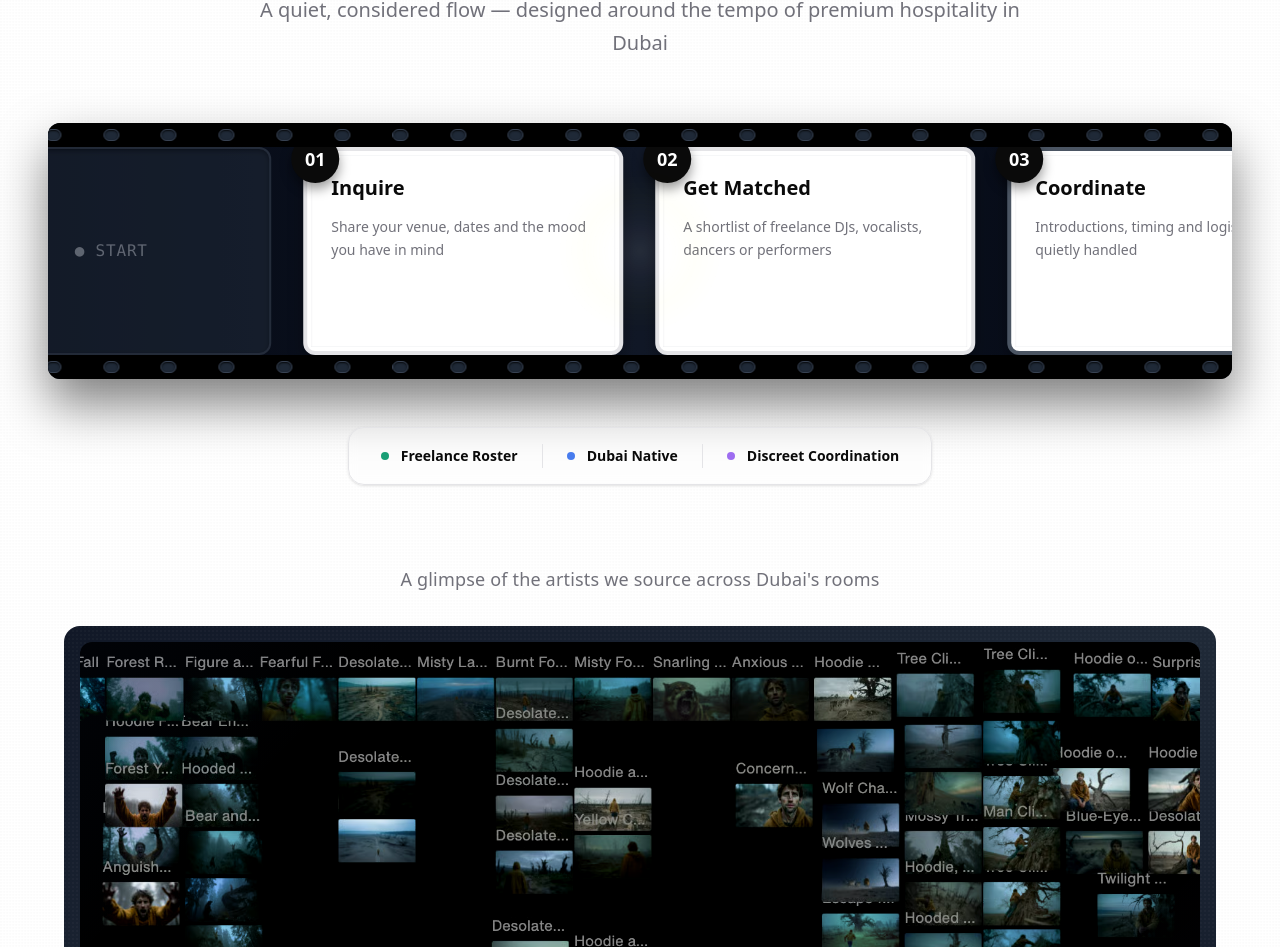
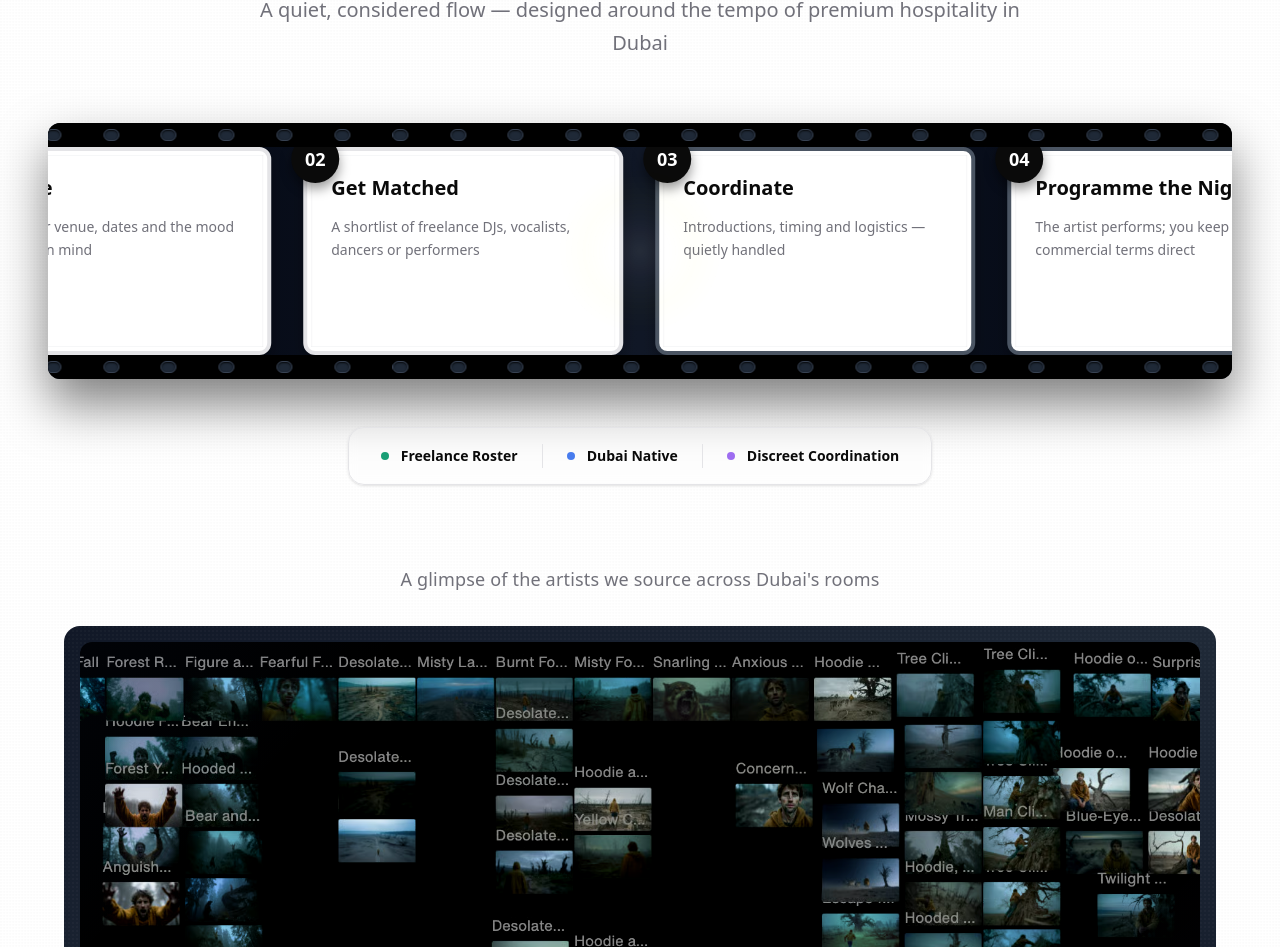
Before and after one commit to snape345/sweet-theme-haven, a React (Vite) app: page / in a window 1280 px wide. Shown: the part 2469-3416 px from the top of the page. Built offline with nearby package versions, Linux system fonts and the light colour scheme; the HTML template or start-up script is replaced by a standard one; a web font is replaced by a local one.

Commit message:
Changes
Co-authored-by: snape345 <154547548+snape345@users.noreply.github.com>

```diff
--- a/src/components/About.tsx
+++ b/src/components/About.tsx
@@ -139,12 +139,6 @@ export function About() {
               }`} style={{ width: 'max-content', gap: '32px' }}>
 
                 {/* Original sequence for seamless loop */}
-                {/* Start frame */}
-                <div className="flex-shrink-0 w-80 h-52 bg-gray-800 rounded-lg border-2 border-gray-700 opacity-60 flex items-center justify-center"
-                     style={{ boxShadow: 'inset 0 2px 4px rgba(0,0,0,0.4)' }}>
-                  <div className="text-gray-400 font-mono tracking-wider">● START</div>
-                </div>
-
                 {/* Process Step Frames */}
                 {processSteps.map((step, index) => (
                   <div
@@ -191,19 +185,7 @@ export function About() {
                   </div>
                 ))}
 
-                {/* End frame */}
-                <div className="flex-shrink-0 w-80 h-52 bg-gray-800 rounded-lg border-2 border-gray-700 opacity-60 flex items-center justify-center"
-                     style={{ boxShadow: 'inset 0 2px 4px rgba(0,0,0,0.4)' }}>
-                  <div className="text-gray-400 font-mono tracking-wider">● END</div>
-                </div>
-
                 {/* Duplicate set for seamless loop */}
-                {/* Start frame duplicate */}
-                <div className="flex-shrink-0 w-80 h-52 bg-gray-800 rounded-lg border-2 border-gray-700 opacity-60 flex items-center justify-center"
-                     style={{ boxShadow: 'inset 0 2px 4px rgba(0,0,0,0.4)' }}>
-                  <div className="text-gray-400 font-mono tracking-wider">● START</div>
-                </div>
-
                 {/* Process Step Frames duplicate */}
                 {processSteps.map((step, index) => (
                   <div
```
